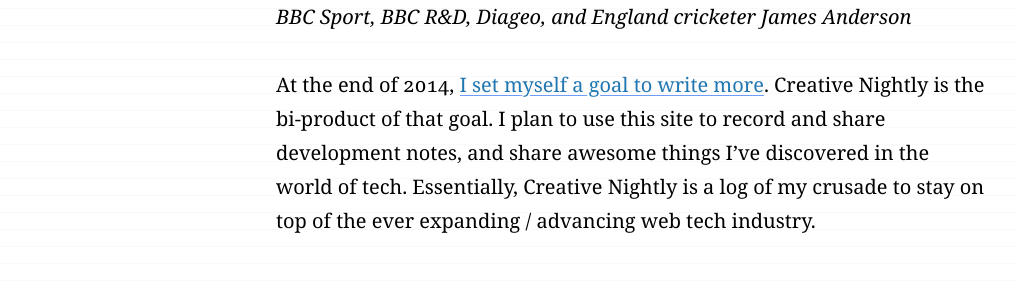
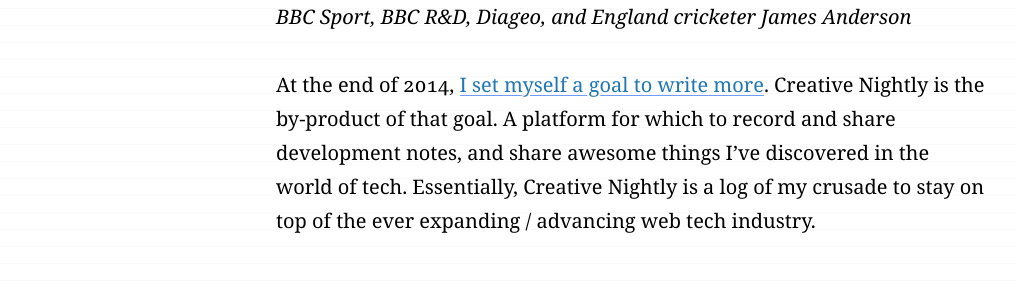
Before and after one commit to KingScooty/creativenightly.com, a Jekyll site: the page built from _pages/contact.md, in a window 1280 px wide and 900 px high, scrolled down 755 px. Shown: the part 189-476 px from the top of the window, without its empty margins (7-1023 px from the left). Built offline with Jekyll 4.4.1, drawn with Linux system fonts in a browser that asks for light colours; comment, search, counter and statistics services are not loaded.

Commit message:
contact page type tweak.

```diff
--- a/_pages/contact.md
+++ b/_pages/contact.md
@@ -31,7 +31,7 @@
 
 <!-- ###Creative Nightly -->
 
-At the end of 2014, [I set myself a goal to write more](/2014/12/Farewell-2014-hello-2015/). Creative Nightly is the bi-product of that goal. I plan to use this site to record and share development notes, and share awesome things I've discovered in the world of tech. Essentially, Creative Nightly is a log of my crusade to stay on top of the ever expanding / advancing web tech industry.
+At the end of 2014, [I set myself a goal to write more](/2014/12/Farewell-2014-hello-2015/). Creative Nightly is the by-product of that goal. A platform for which to record and share development notes, and share awesome things I've discovered in the world of tech. Essentially, Creative Nightly is a log of my crusade to stay on top of the ever expanding / advancing web tech industry.
 
 ##Contact
 I hope you find the notes and articles on here are interesting. Feel free to <a target="_blank" href="http://twitter.com/kingscooty">follow me</a>.
```
